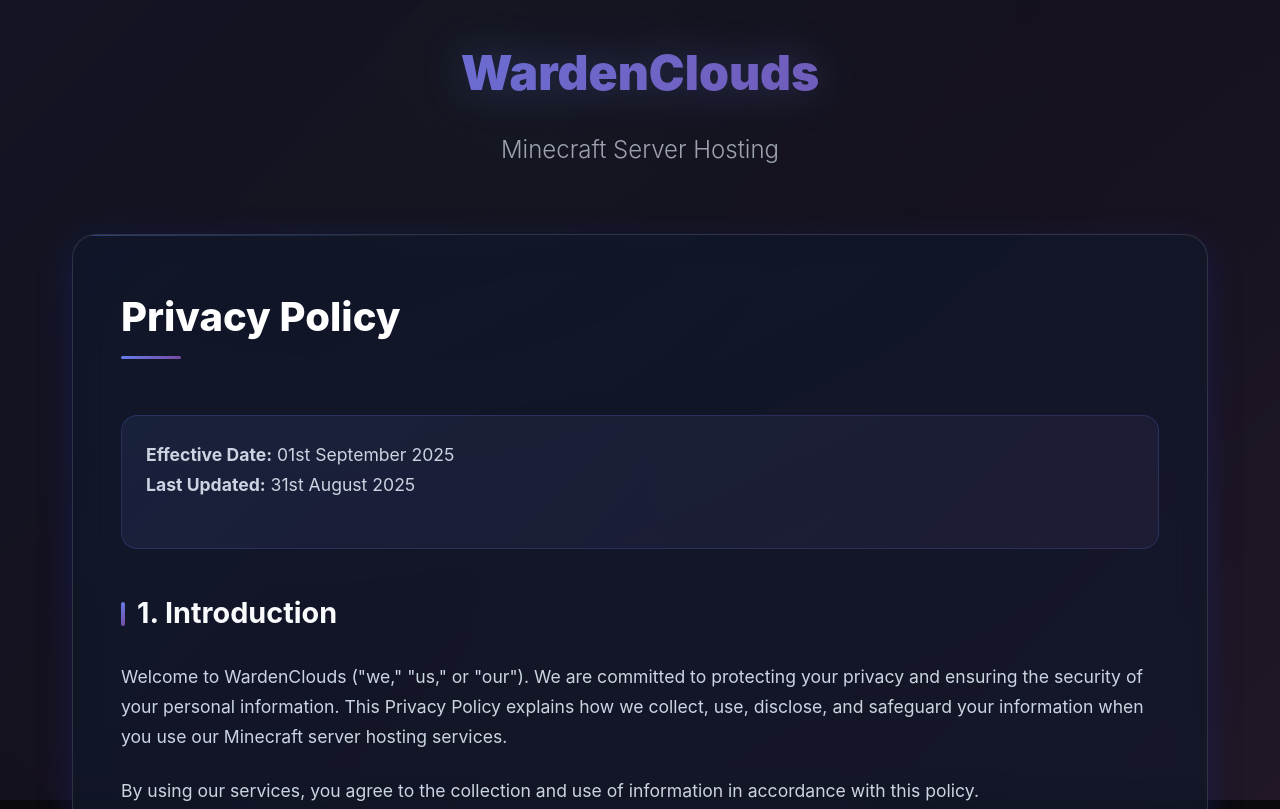
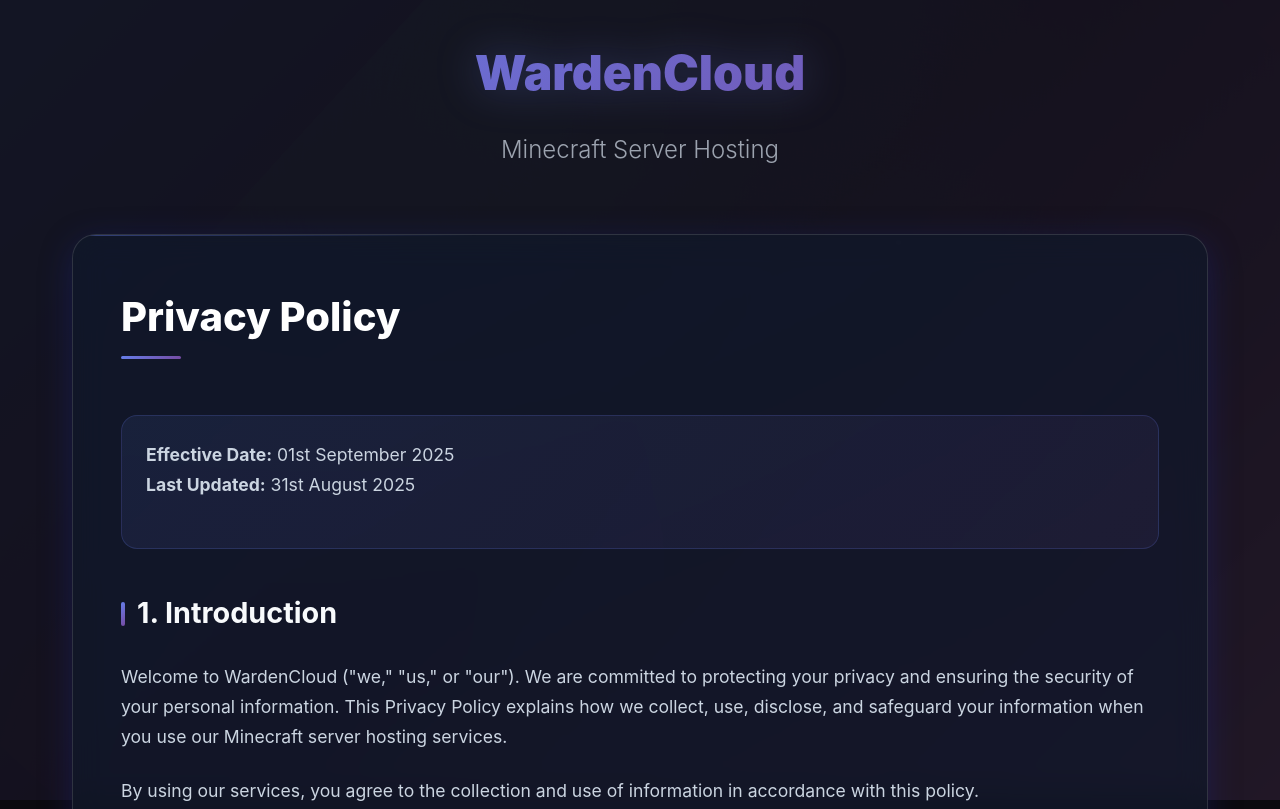
Before and after one commit to GodxD69/wardencloud, a plain HTML site: page privacy.html in a window 1280 px wide. Shown: the top 809 px of the page. Drawn offline with Linux system fonts and the light colour scheme.

Commit message:
Update privacy.html

```diff
--- a/privacy.html
+++ b/privacy.html
@@ -3,7 +3,7 @@
 <head>
     <meta charset="UTF-8">
     <meta name="viewport" content="width=device-width, initial-scale=1.0">
-    <title>Privacy Policy - WardenClouds</title>
+    <title>Privacy Policy - WardenCloud</title>
     <style>
         * {
             margin: 0;
@@ -324,7 +324,7 @@
 
     <div class="container">
         <div class="header">
-            <div class="logo">WardenClouds</div>
+            <div class="logo">WardenCloud</div>
             <div class="subtitle">Minecraft Server Hosting</div>
         </div>
 
@@ -337,7 +337,7 @@
             </div>
 
             <h2>1. Introduction</h2>
-            <p>Welcome to WardenClouds ("we," "us," or "our"). We are committed to protecting your privacy and ensuring the security of your personal information. This Privacy Policy explains how we collect, use, disclose, and safeguard your information when you use our Minecraft server hosting services.</p>
+            <p>Welcome to WardenCloud ("we," "us," or "our"). We are committed to protecting your privacy and ensuring the security of your personal information. This Privacy Policy explains how we collect, use, disclose, and safeguard your information when you use our Minecraft server hosting services.</p>
             <p>By using our services, you agree to the collection and use of information in accordance with this policy.</p>
 
             <h2>2. Information We Collect</h2>
@@ -450,4 +450,5 @@
         });
     </script>
 </body>
+
 </html>
```
